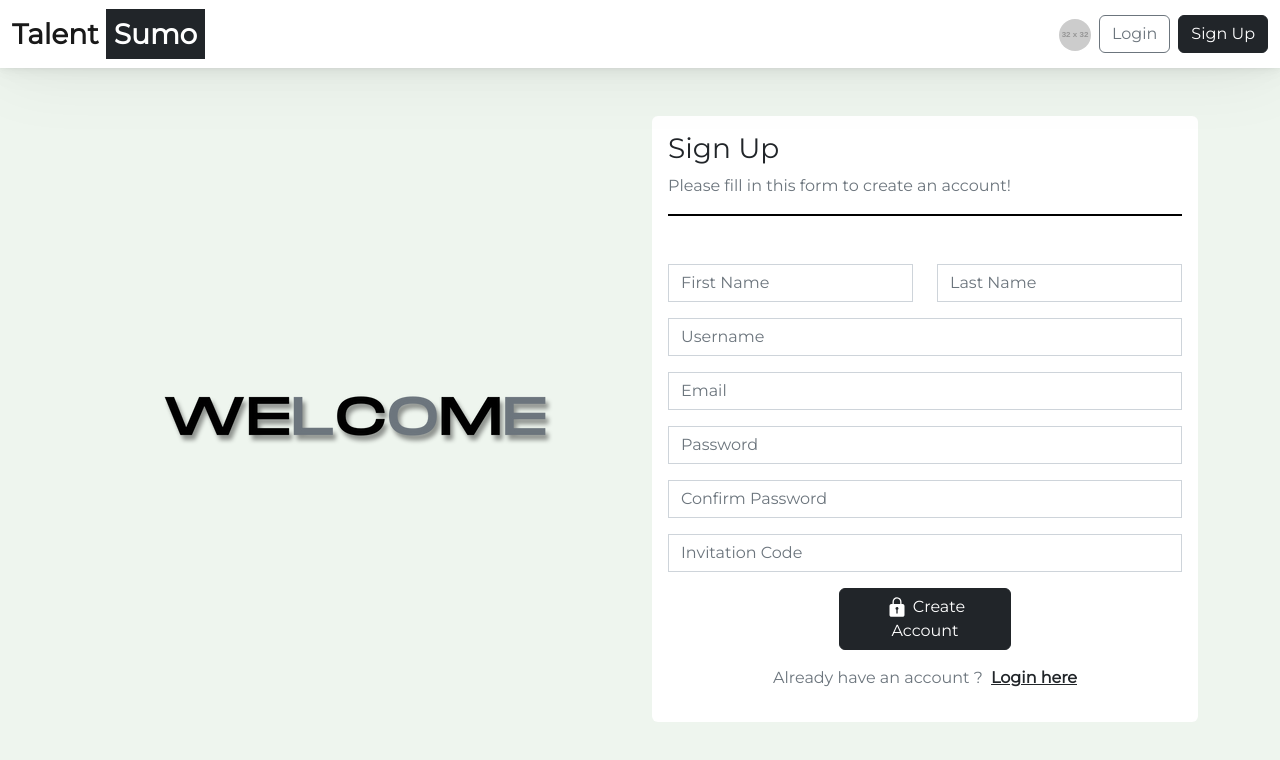
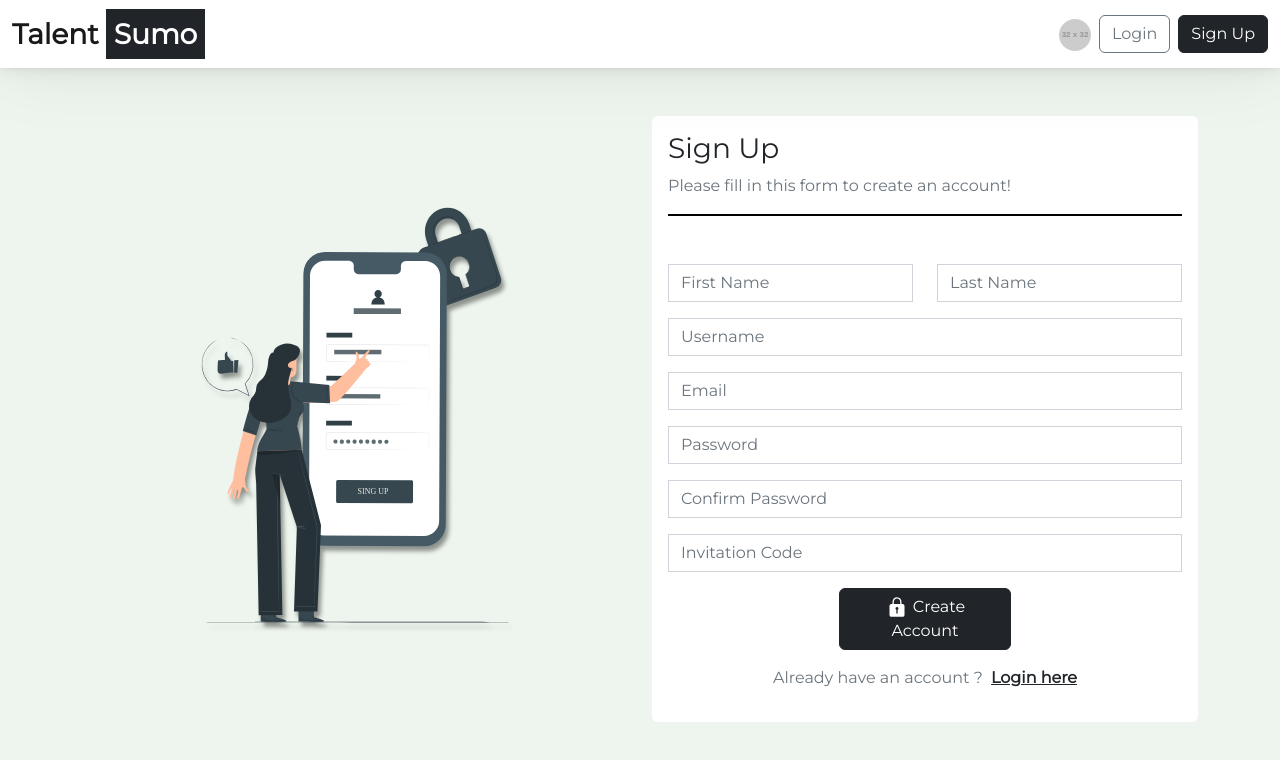
Before and after one commit to TheNewC0der-24/Student-Panel, a React (Create React App) app: page /register in a window 1280 px wide. Shown: the top 760 px of the page. Built offline with nearby package versions, Linux system fonts and the light colour scheme.

Commit message:
26-08-2022

```diff
--- a/src/components/SignUp/SignUp.jsx
+++ b/src/components/SignUp/SignUp.jsx
@@ -4,7 +4,7 @@ import { useNavigate } from 'react-router-dom';
 
 import { IoIosLock } from 'react-icons/io';
 
-import welcome from '../../assets/Images/signup.png';
+import welcome from '../../assets/Images/signup.svg';
 
 const SignUp = () => {
 
@@ -15,7 +15,7 @@ const SignUp = () => {
             <div className="container mt-5">
                 <div className="row">
                     <div className={`${styles.left} col-md-6 d-flex justify-content-center m-auto`}>
-                        <img className={`${styles.img} img-fluid`} src={welcome} alt="welcome" />
+                        <img className={`${styles.img} img-fluid`} src={welcome} width={500} alt="welcome" />
                     </div>
                     <div className='col-md-6 m-auto'>
                         <div className='card border-0'>
```
Also changed, not shown: src/assets/Images/signup.png (deleted), src/assets/Images/signup.svg (added).
